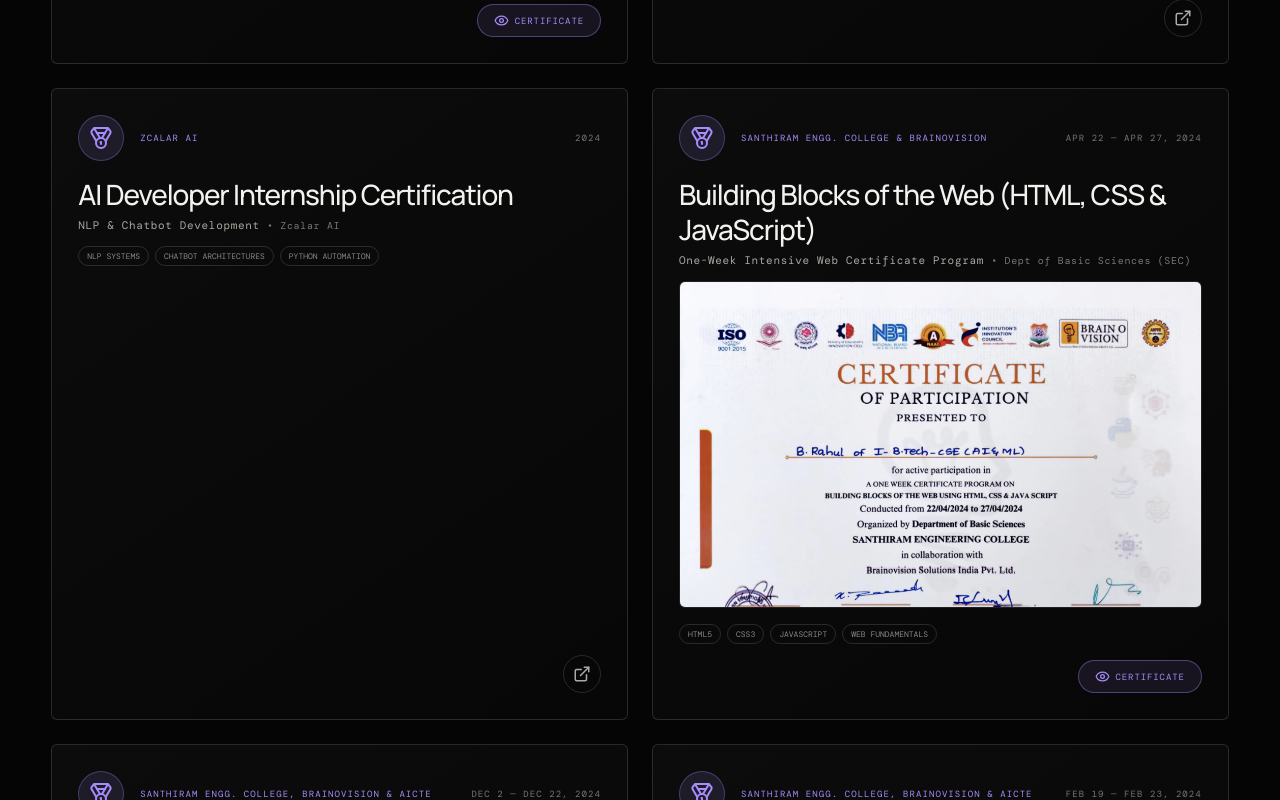
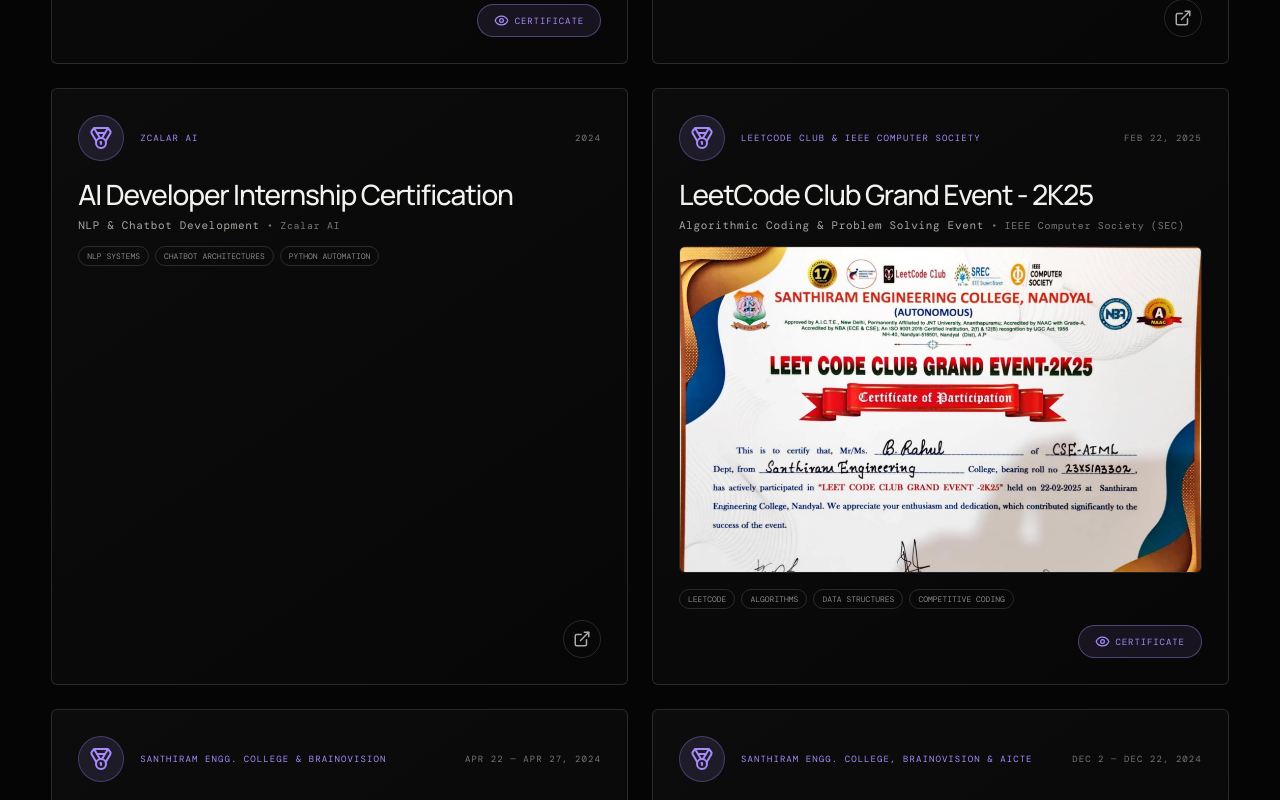
Before and after one commit to Rahulbariki/rahul-portfolio, a React (Vite) app: page / in a window 1280 px wide. Shown: the part 10000-10800 px from the top of the page. Built offline with nearby package versions, Linux system fonts and the light colour scheme; a web font is replaced by a local one.

Commit message:
feat: add LeetCode Club Grand Event - 2K25 certificate of participation and stage presentation photo

```diff
--- a/src/App.jsx
+++ b/src/App.jsx
@@ -228,6 +228,19 @@
   },
 
   // --- PARTICIPATIONS & WORKSHOPS ---
+  {
+    category: 'participation',
+    title: 'LeetCode Club Grand Event - 2K25',
+    kicker: 'Algorithmic Coding & Problem Solving Event',
+    issuer: 'LeetCode Club & IEEE Computer Society',
+    date: 'Feb 22, 2025',
+    certId: 'IEEE Computer Society (SEC)',
+    skills: ['LeetCode', 'Algorithms', 'Data Structures', 'Competitive Coding'],
+    image: '/assets/cert-leetcode-club-2k25.jpg',
+    stageImage: '/assets/photo-leetcode-club-2k25.jpg',
+    credentialUrl: '/assets/cert-leetcode-club-2k25.jpg',
+    tone: 'cyan',
+  },
   {
     category: 'participation',
     title: 'Building Blocks of the Web (HTML, CSS & JavaScript)',
```
Also changed, not shown: public/assets/cert-leetcode-club-2k25.jpg (added), public/assets/photo-leetcode-club-2k25.jpg (added).
